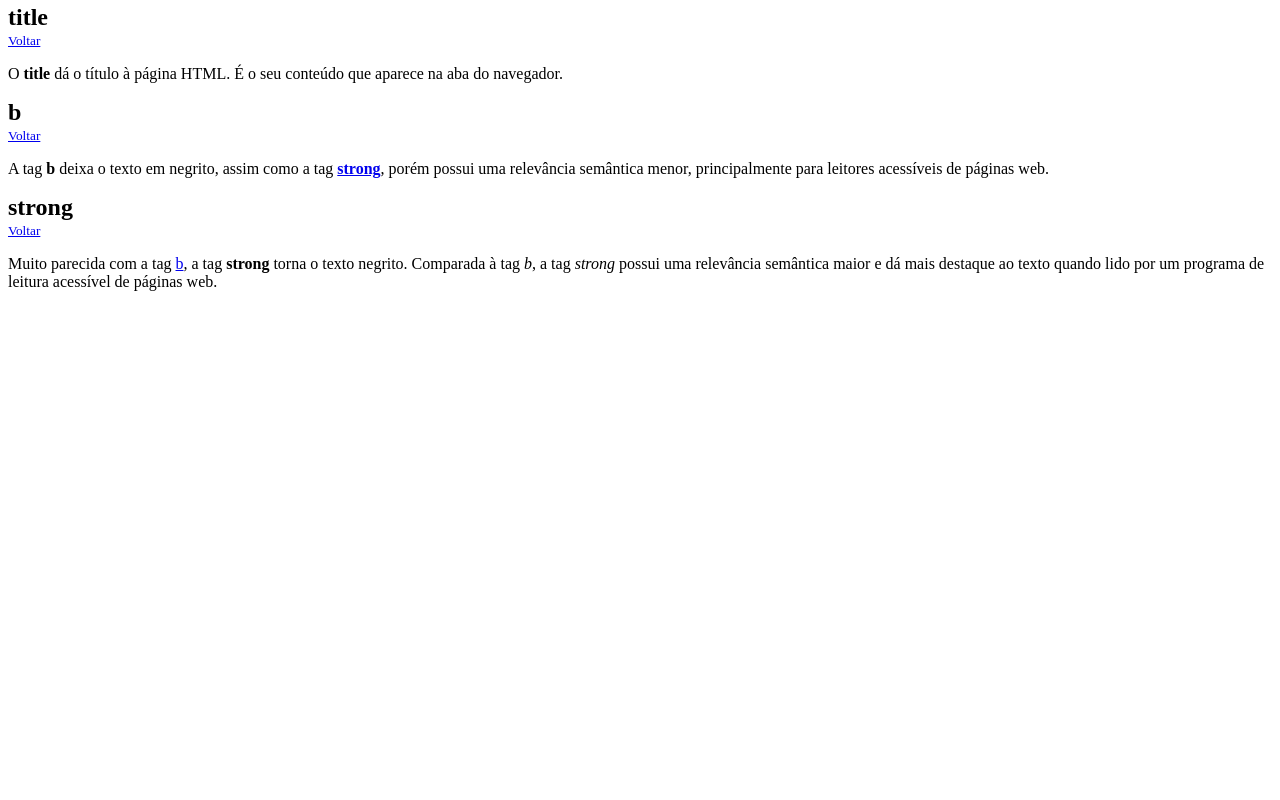
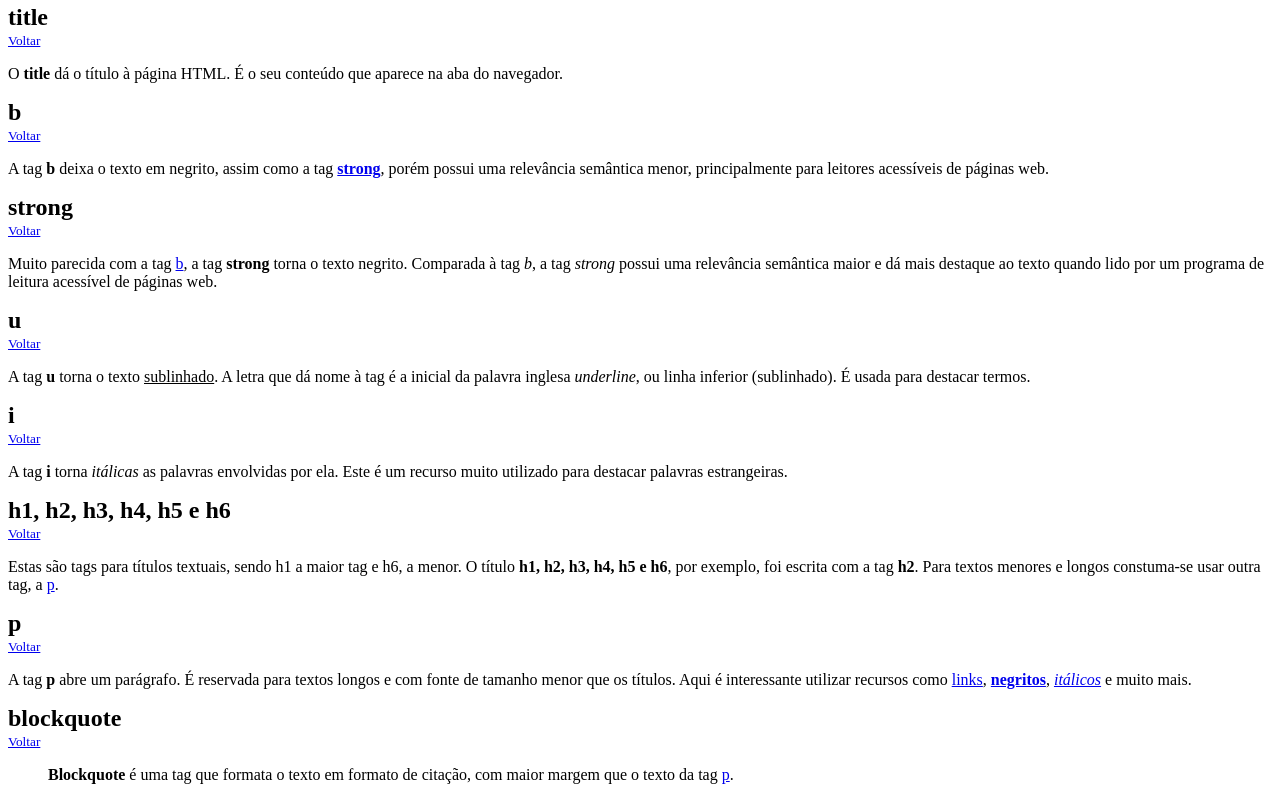
Before and after one commit to alissoncavalcanti/tags-html, a plain HTML site: page index.html in a window 1280 px wide. Shown: the part 865-1665 px from the top of the page. Before the commit the page ends 1172 px from the top, so only its background shows below. Drawn offline with Linux system fonts and the light colour scheme.

Commit message:
Primeiras onze tags

```diff
--- a/index.html
+++ b/index.html
@@ -28,11 +28,11 @@
             <li><a href="#title">title</a></li>
             <li><a href="#b">b</a></li>
             <li><a href="#strong">strong</a></li>
-            <li>u</li>
-            <li>i</li>
-            <li>h1, h2, h3, h4, h5, h6</li>
-            <li>p</li>
-            <li>bloclquote</li>
+            <li><a href="#u">u</a></li>
+            <li><a href="#i">i</a></li>
+            <li><a href="#h">h1, h2, h3, h4, h5, h6</a></li>
+            <li><a href="#p">p</a></li>
+            <li><a href="#blockquote">blockquote</a></li>
             <li>ul</li>
             <li>ol</li>
             <li>li</li>
@@ -79,6 +79,33 @@
         <p>
             Muito parecida com a tag <a href="#b">b</a>, a tag <strong>strong</strong> torna o texto negrito. Comparada à tag <i>b</i>, a tag <i>strong</i> possui uma relevância semântica maior e dá mais destaque ao texto quando lido por um programa de leitura acessível de páginas web.
         </p>
+        <h2 id="u">u</h2>
+        <small><a href="#back">Voltar</a></small>
+        <p>
+            A tag <strong>u</strong> torna o texto <u>sublinhado</u>. A letra que dá nome à tag é a inicial da palavra inglesa <i>underline</i>, ou linha inferior (sublinhado). É usada para destacar termos.
+        </p>
+        <h2 id="i">i</h2>
+        <small><a href="#back">Voltar</a></small>
+        <p>
+            A tag <strong>i</strong> torna <i>itálicas</i> as palavras envolvidas por ela. Este é um recurso muito utilizado para destacar palavras estrangeiras.
+        </p>
+        <h2 id="h">h1, h2, h3, h4, h5 e h6</h2>
+        <small><a href="#back">Voltar</a></small>
+        <p>
+            Estas são tags para títulos textuais, sendo h1 a maior tag e h6, a menor. O título <strong>h1, h2, h3, h4, h5 e h6</strong>, por exemplo, foi escrita com a tag <strong>h2</strong>. Para textos menores e longos constuma-se usar outra tag, a <a href="#p">p</a>.
+        </p>
+        <h2 id="p">p</h2>
+        <small><a href="#back">Voltar</a></small>
+        <p>
+            A tag <strong>p</strong> abre um parágrafo. É reservada para textos longos e com fonte de tamanho menor que os títulos. Aqui é interessante utilizar recursos como <a href=#a>links</a>, <strong><a href="#strong">negritos</a></strong>, <i><a href="#i">itálicos</a></i> e muito mais.
+        </p>
+        <h2 id="blockquote">blockquote</h2>
+        <small><a href="#back">Voltar</a></small>
+        <p>
+            <blockquote>
+                <strong>Blockquote</strong> é uma tag que formata o texto em formato de citação, com maior margem que o texto da tag <a href="#p">p</a>.
+            </blockquote>
+        </p>
     </main>
 </body>
 </html>
```
